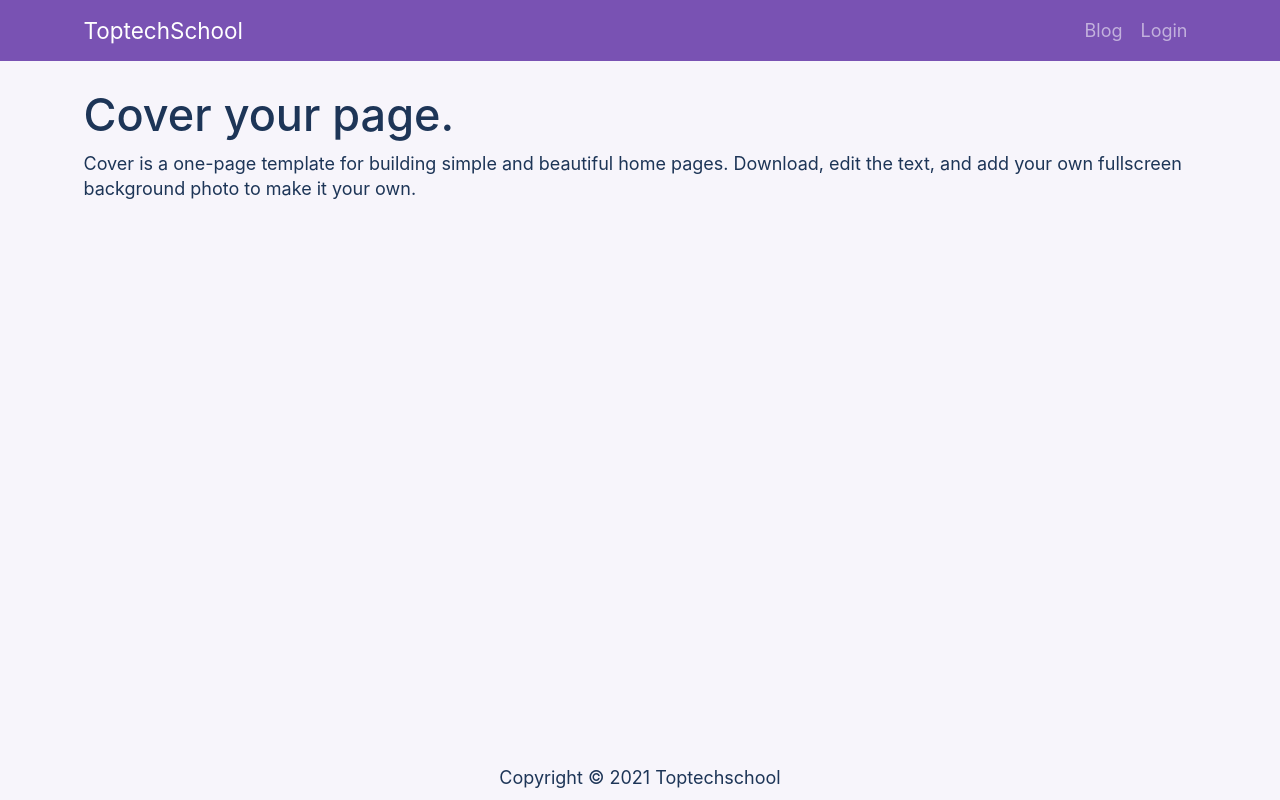
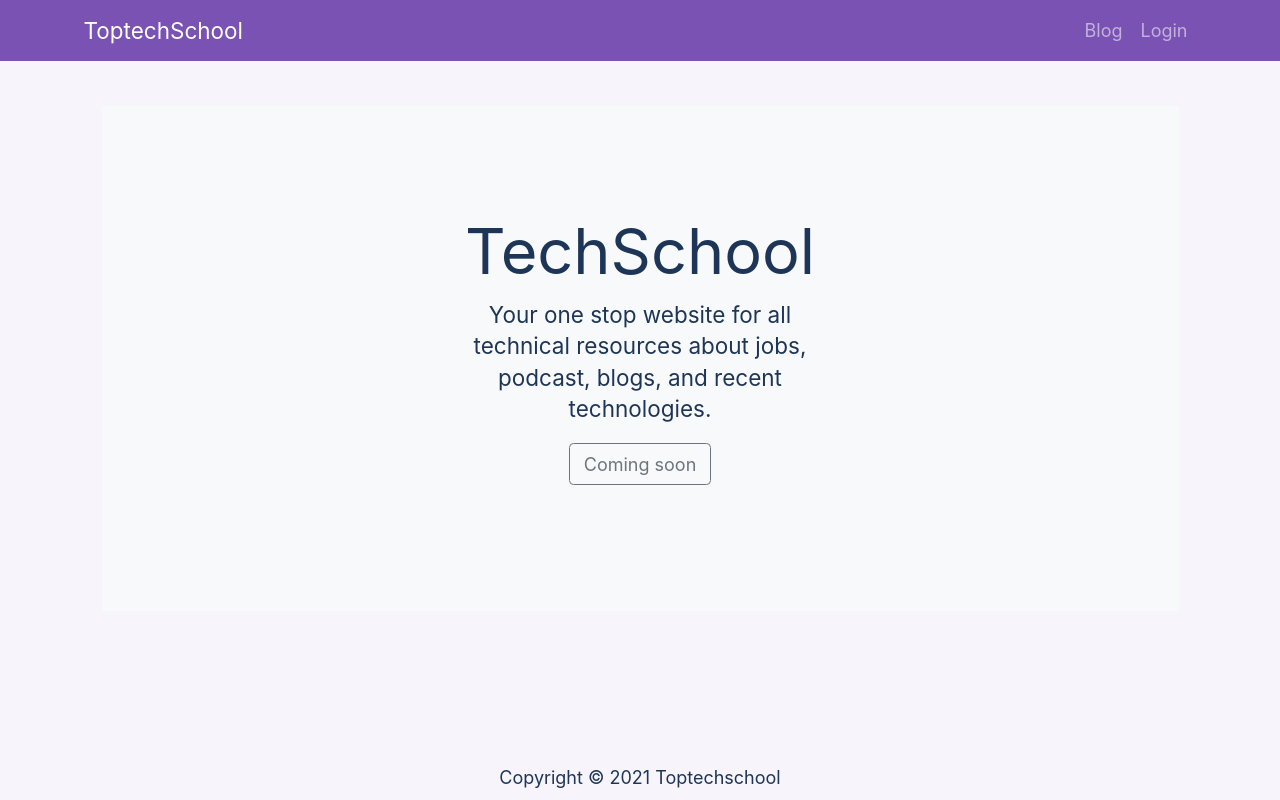
Before and after one commit to toptechschool/next_frontend, a Next.js app: page / in a window 1280 px wide. Built offline with nearby package versions, Linux system fonts and the light colour scheme.

Commit message:
Updated homepage

```diff
--- a/src/pages/index.js
+++ b/src/pages/index.js
@@ -4,12 +4,16 @@ import withNavbarContainer from "../components/Navbar";
 function Home() {
   return (
     <main>
-      <h1>Cover your page.</h1>
-      <p>
-        Cover is a one-page template for building simple and beautiful home
-        pages. Download, edit the text, and add your own fullscreen background
-        photo to make it your own.
-      </p>
+      <div className="p-3 p-md-5 m-md-3 text-center bg-light">
+        <div className="col-md-5 mx-auto my-5">
+          <h1 className="display-4 fw-normal">TechSchool</h1>
+          <p className="lead fw-normal">
+            Your one stop website for all technical resources about jobs,
+            podcast, blogs, and recent technologies.
+          </p>
+          <p className="btn btn-outline-secondary">Coming soon</p>
+        </div>
+      </div>
     </main>
   );
 }
```
